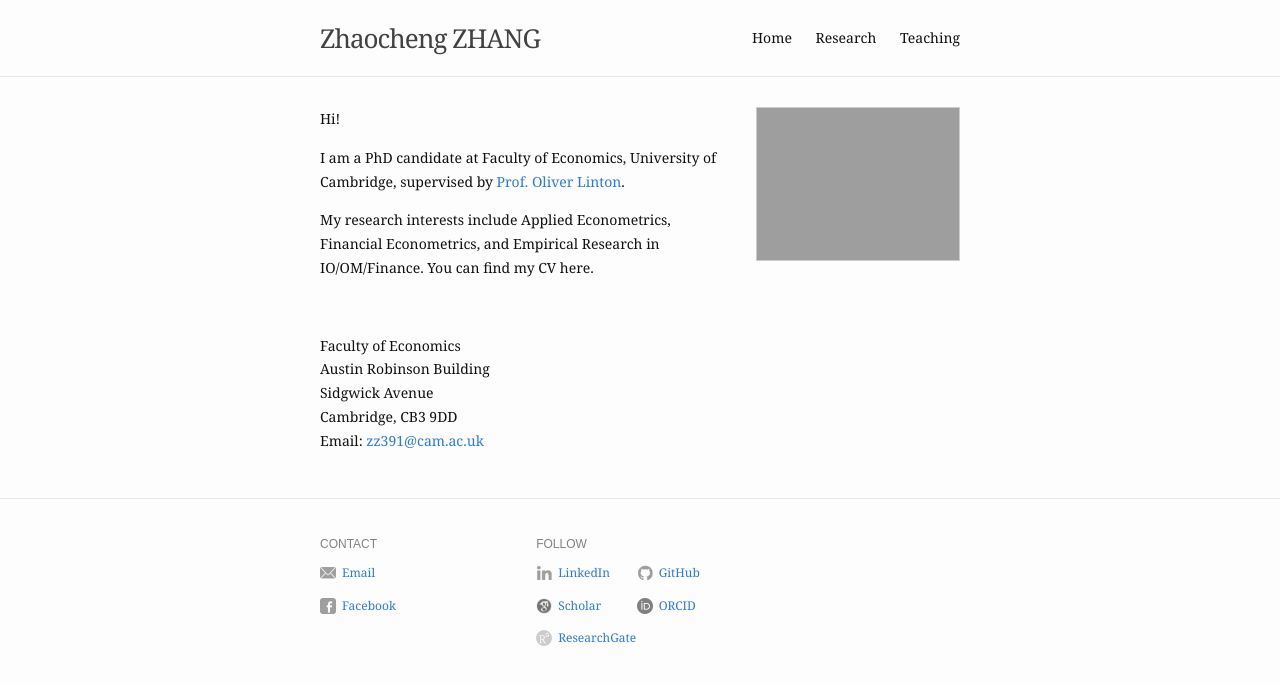
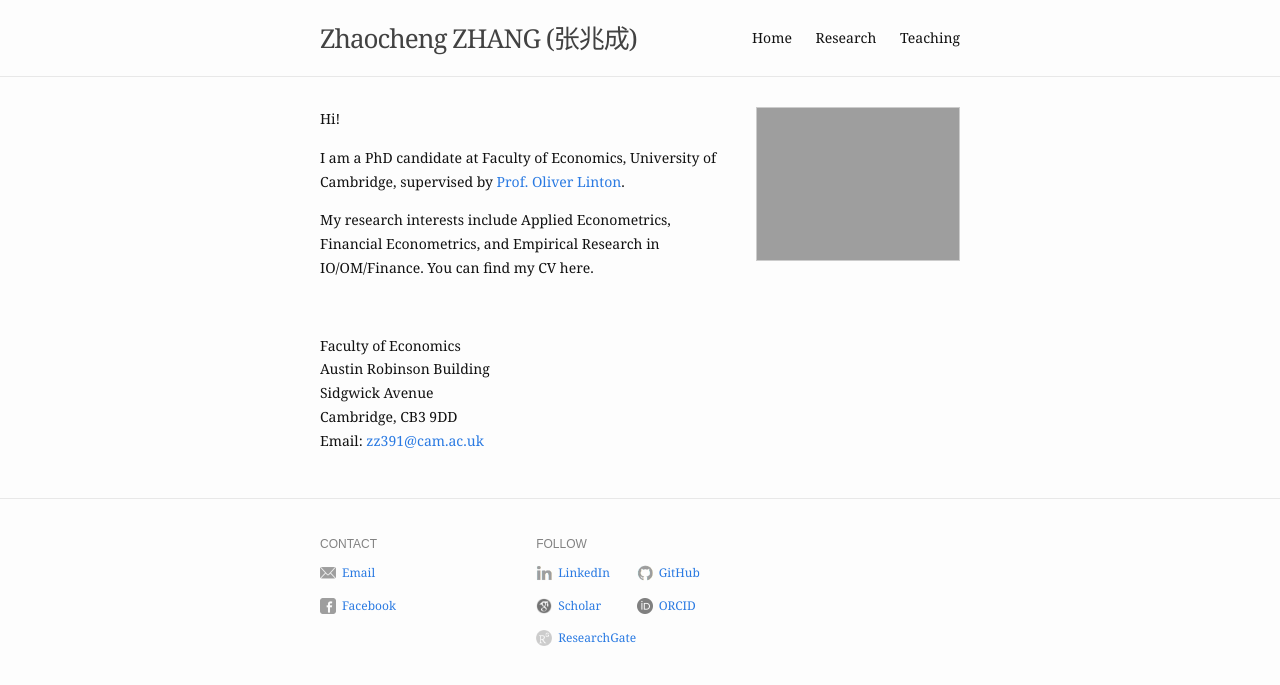
Before and after one commit to zhaocheng-zhang/zhaocheng-zhang.github.io, a Jekyll site: the page built from index.md, in a window 1280 px wide. Shown: the top 685 px of the page. Built offline with Jekyll 4.4.1, drawn with Linux system fonts in a browser that asks for light colours.

Commit message:
Update _config.yml

```diff
--- a/_config.yml
+++ b/_config.yml
@@ -1,7 +1,7 @@
 # For technical reasons, this file is *NOT* reloaded automatically when you use
 # 'bundle exec jekyll serve'. If you change this file, please restart the server process.
 
-title: Zhaocheng ZHANG
+title: Zhaocheng ZHANG (张兆成)
 description: >- # this means to ignore newlines until "baseurl:"
   Bay is a minimal Jekyll Theme.
 baseurl: "" # the subpath of the site
```
